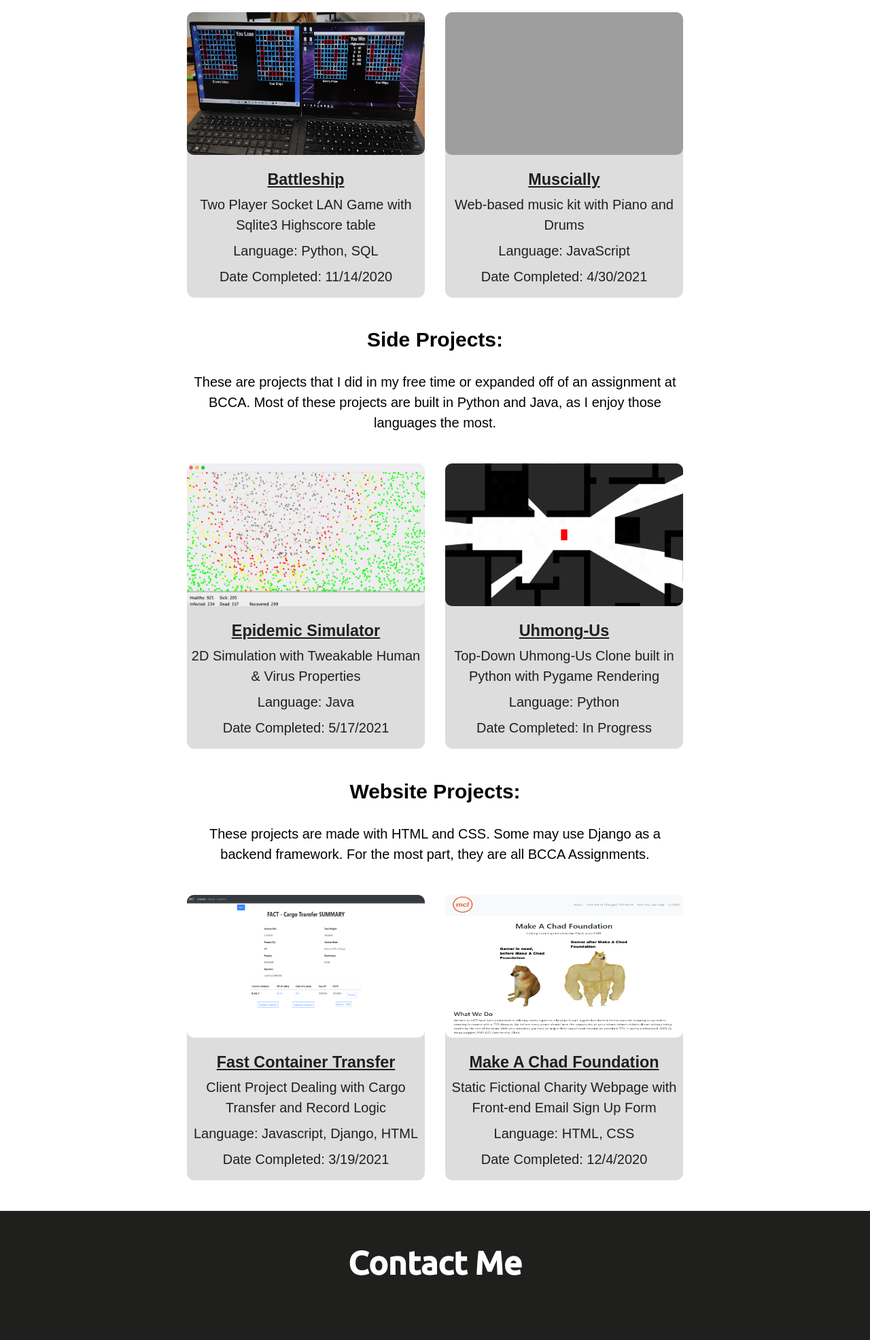
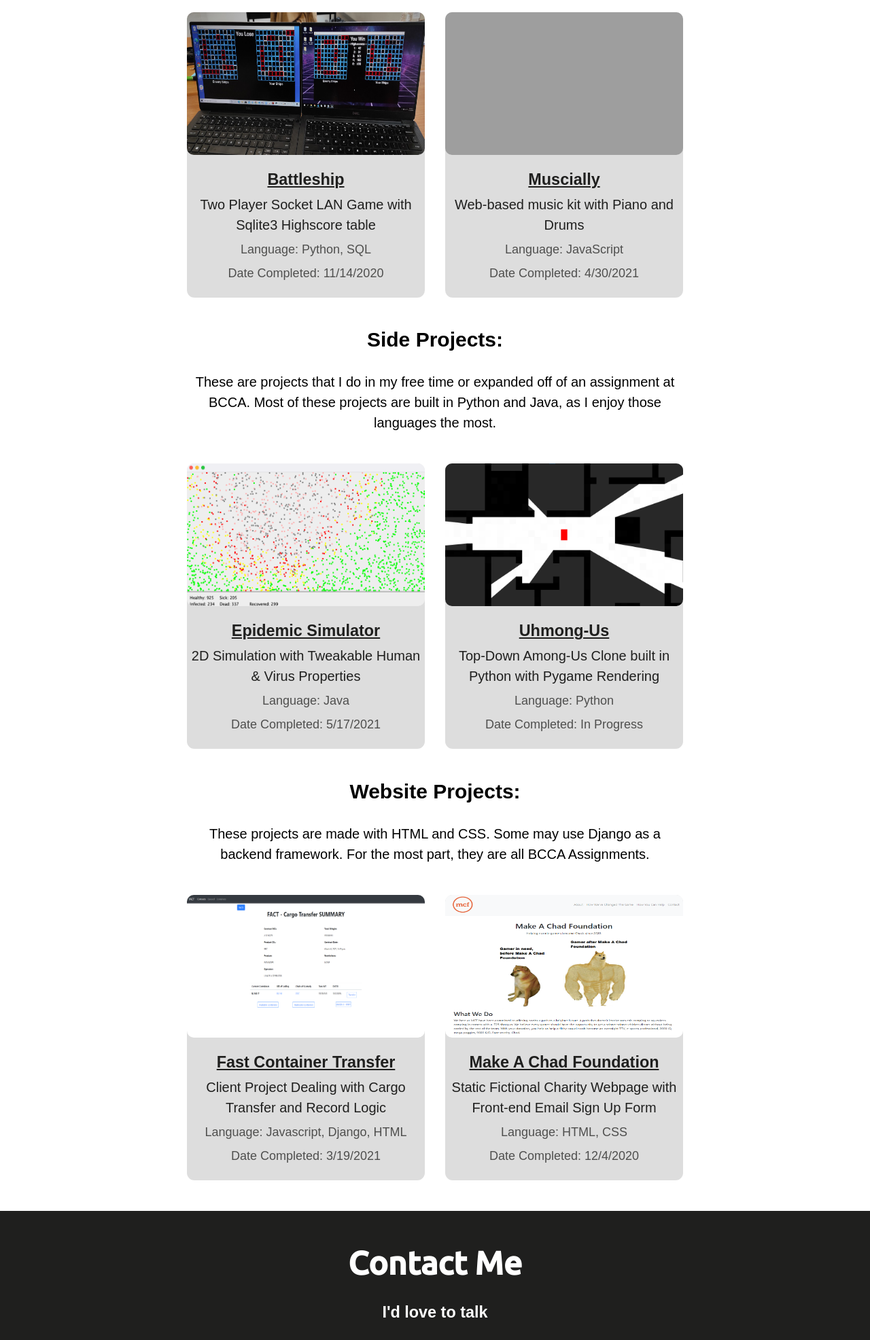
Before and after one commit to Lance-Easley/lance-easley.github.io, a plain HTML site: page index.html in a window 1280 px wide. Shown: the part 2362-4334 px from the top of the page at 68% size. Drawn offline with Linux system fonts and the light colour scheme; grey boxes are pictures that could not be loaded.

Commit message:
Grammar & styling. Added click-to-scroll to arrow

```diff
--- a/index.html
+++ b/index.html
@@ -51,7 +51,7 @@
 						full stack software engineer through their 11-month,
 						project-based coding program. I've really enjoyed
 						working with Python during my time at Base Camp, as I
-						have gone off on my own to create 15 unique projects of
+						have gone off on my own to create 18 unique projects of
 						my own on Github.
 					</p>
 					<p>
@@ -132,8 +132,8 @@
 									Two Player Socket LAN Game with Sqlite3
 									Highscore table
 								</p>
-								<p>Language: Python, SQL</p>
-								<p>Date Completed: 11/14/2020</p>
+								<p class="small">Language: Python, SQL</p>
+								<p class = "small">Date Completed: 11/14/2020</p>
 							</div>
 						</a>
 						<a
@@ -146,15 +146,15 @@
 								<p>
 									Web-based music kit with Piano and Drums
 								</p>
-								<p>Language: JavaScript</p>
-								<p>Date Completed: 4/30/2021</p>
+								<p class="small">Language: JavaScript</p>
+								<p class = "small">Date Completed: 4/30/2021</p>
 								<p></p>
 							</div>
 						</a>
 					</div>
 					<h2>Side Projects:</h2>
 					<p class="project-desc">
-						These are projects that I did in my free time or expanded off of an assignment at BCCA. Most of
+						These are projects that I do in my free time or expanded off of an assignment at BCCA. Most of
 						these projects are built in Python and Java, as I enjoy those
 						languages the most.
 					</p>
@@ -169,8 +169,8 @@
 								<p>
 									2D Simulation with Tweakable Human & Virus Properties
 								</p>
-								<p>Language: Java</p>
-								<p>Date Completed: 5/17/2021</p>
+								<p class="small">Language: Java</p>
+								<p class = "small">Date Completed: 5/17/2021</p>
 							</div>
 						</a>
 						<a
@@ -181,11 +181,11 @@
 								<img src="images/Uhmong-Us.png" />
 								<h3>Uhmong-Us</h3>
 								<p>
-									Top-Down Uhmong-Us Clone built in Python
+									Top-Down Among-Us Clone built in Python
 									with Pygame Rendering
 								</p>
-								<p>Language: Python</p>
-								<p>Date Completed: In Progress</p>
+								<p class="small">Language: Python</p>
+								<p class = "small">Date Completed: In Progress</p>
 							</div>
 						</a>
 					</div>
@@ -205,8 +205,8 @@
 								<p>
 									Client Project Dealing with Cargo Transfer and Record Logic
 								</p>
-								<p>Language: Javascript, Django, HTML</p>
-								<p>Date Completed: 3/19/2021</p>
+								<p class="small">Language: Javascript, Django, HTML</p>
+								<p class = "small">Date Completed: 3/19/2021</p>
 							</div>
 						</a>
 						<a
@@ -220,14 +220,15 @@
 									Static Fictional Charity Webpage with
 									Front-end Email Sign Up Form
 								</p>
-								<p>Language: HTML, CSS</p>
-								<p>Date Completed: 12/4/2020</p>
+								<p class="small">Language: HTML, CSS</p>
+								<p class = "small">Date Completed: 12/4/2020</p>
 							</div>
 						</a>
 					</div>
 				</section>
 				<section id="contact-section">
 					<h1 class="white">Contact Me</h1>
+					<h3 class="white">I'd love to talk</h3>
 					<div id="contacts">
 						<div class="contact">
 							<a
--- a/index.js
+++ b/index.js
@@ -1,4 +1,6 @@
 const titleSubHeading = document.querySelector("#title-subtext");
+const arrowElement = document.querySelector("#arrow");
+const mainSectionElement = document.querySelector("#main-section");
 
 function typeAnimation(text, speed) {
     for (let i = 0; i < text.length; i++) {
@@ -8,6 +10,10 @@ function typeAnimation(text, speed) {
     };
 };
 
+arrowElement.addEventListener("click", () => {
+    mainSectionElement.scrollIntoView(true);
+})
+
 setTimeout(() => {
     typeAnimation("I do code stuff", 100)
 }, 1500)
--- a/styles.css
+++ b/styles.css
@@ -42,7 +42,13 @@ a {
     color: #3077D9;
 }
 
+.small {
+    font-size: 18px;
+    color: #4F4F4E;
+}
+
 /* Title css */
+
 #title {
     height: 100vh;
     width: 100%;
@@ -298,10 +304,15 @@ main {
     align-items: center;
 }
 
+#contact-section h3 {
+    padding: 20px;
+    margin: 0;
+}
+
 #contacts {
     display: flex;
     flex-direction: row;
-    margin: 100px 0px 50px;
+    margin: 25px 0px 50px;
 }
 
 .contact {
@@ -319,17 +330,20 @@ main {
     color: white;
     font-size: 50px;
     margin: 15px;
+    padding: 0;
 }
 
 #contacts i {
-    transition: color 0.2s ease-out, font-size 0.2s ease-out, transform 0.2s ease-out;
+    transition: color 0.2s ease-out, font-size 0.2s ease-out, transform 0.2s ease-out, margin 0.2s ease-out;
 }
 
 #contacts i:hover {
     color: #3077D9;
     font-size: 80px;
+    margin: 0px;
     transform: translateY(-8px)
 }
+
 /* Media Query for single column layout */
 
 @media (max-width: 1050px) {
@@ -393,9 +407,9 @@ main {
         height: 100%;
     }
 
-        .project-card h3 {
-            font-size: 0.8rem;
-        }
+    .project-card h3 {
+        font-size: 0.8rem;
+    }
 
     .project-card p {
         font-size: 0.7rem;
```
